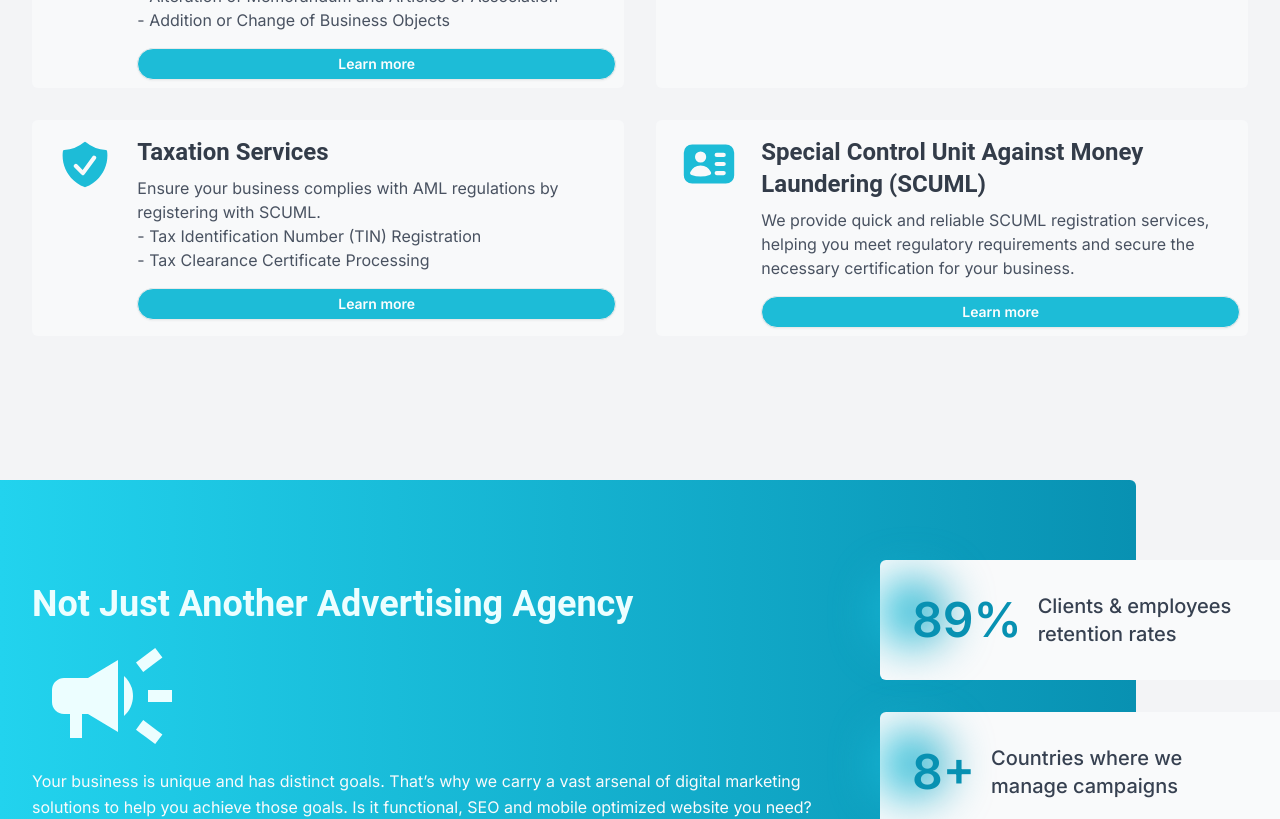
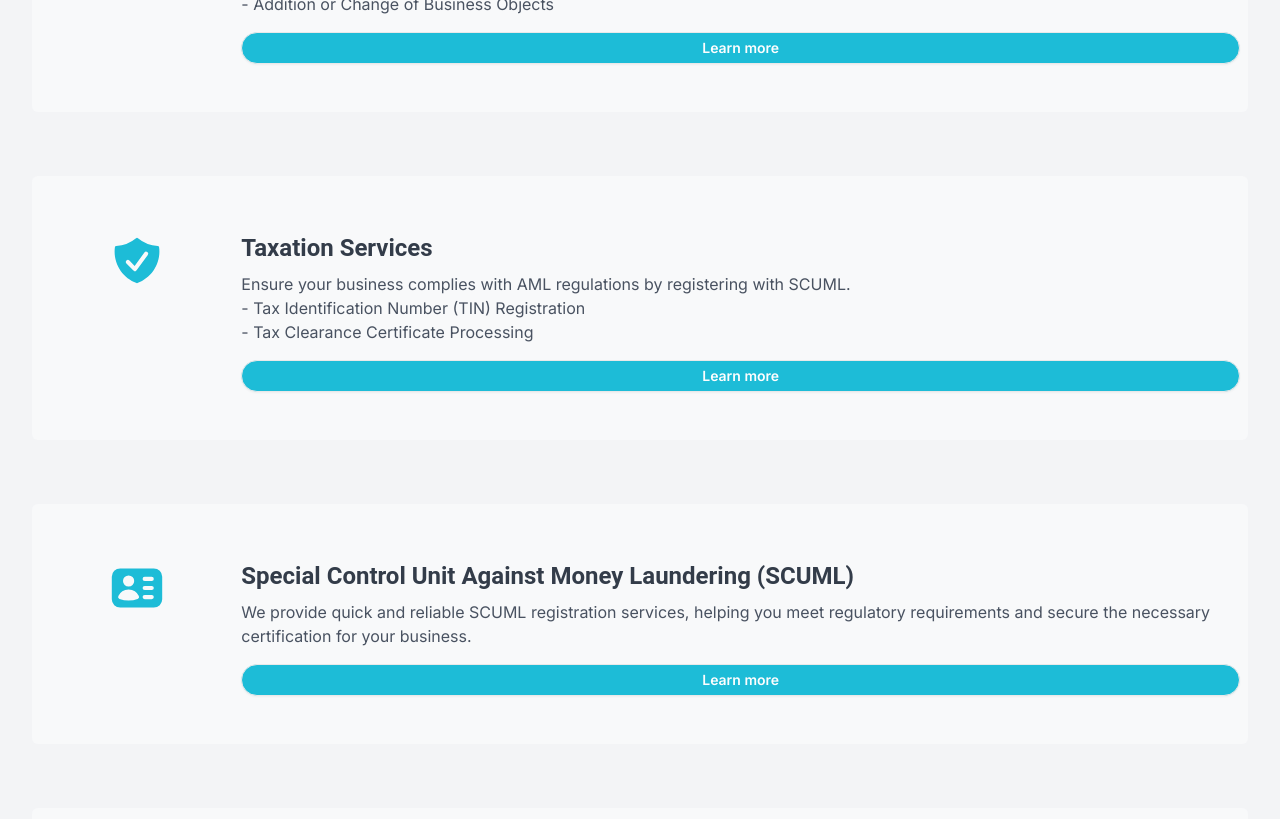
Before and after one commit to elijahkelechi/mlb_frontend, a React (Vite) app: page / in a window 1280 px wide. Shown: the part 1600-2419 px from the top of the page. Built offline with nearby package versions, Linux system fonts and the light colour scheme.

Commit message:
I commit

```diff
--- a/src/pages/Home.jsx
+++ b/src/pages/Home.jsx
@@ -82,6 +82,35 @@
     },
     {
       id: 2,
+      title: "Taxation Services",
+      shortDescription: (
+        <div>
+          Ensure your business complies with AML regulations by registering with
+          SCUML.
+          <ul>
+            <li>- Tax Identification Number (TIN) Registration</li>
+            <li>- Tax Clearance Certificate Processing</li>
+          </ul>
+        </div>
+      ),
+      icon: <ShieldCheckIcon className="text-cyan-500 size-14" />,
+      link: "/",
+    },
+    {
+      id: 3,
+      title: "Special Control Unit Against Money Laundering (SCUML)",
+      shortDescription: (
+        <div>
+          We provide quick and reliable SCUML registration services, helping you
+          meet regulatory requirements and secure the necessary certification
+          for your business.
+        </div>
+      ),
+      icon: <IdentificationIcon className="text-cyan-500 size-14" />,
+      link: "/",
+    },
+    {
+      id: 4,
       title: "Digital Marketing Services",
       shortDescription: (
         <div>
@@ -128,35 +157,6 @@
       icon: <MdCampaign className="text-cyan-500 text-5xl" />,
       link: "/graphic-design",
     },
-    {
-      id: 3,
-      title: "Taxation Services",
-      shortDescription: (
-        <div>
-          Ensure your business complies with AML regulations by registering with
-          SCUML.
-          <ul>
-            <li>- Tax Identification Number (TIN) Registration</li>
-            <li>- Tax Clearance Certificate Processing</li>
-          </ul>
-        </div>
-      ),
-      icon: <ShieldCheckIcon className="text-cyan-500 size-14" />,
-      link: "/",
-    },
-    {
-      id: 4,
-      title: "Special Control Unit Against Money Laundering (SCUML)",
-      shortDescription: (
-        <div>
-          We provide quick and reliable SCUML registration services, helping you
-          meet regulatory requirements and secure the necessary certification
-          for your business.
-        </div>
-      ),
-      icon: <IdentificationIcon className="text-cyan-500 size-14" />,
-      link: "/",
-    },
   ];
 
   return (
@@ -180,8 +180,8 @@
         <div className="absolute inset-0 bg-gray-900 bg-opacity-50" />
 
         {/* Main Content */}
-        <div className="relative z-10 h-full flex flex-col justify-center items-center text-center text-gray-50 px-4 md:px-8">
-          <h1 className="text-3xl md:text-5xl lg:text-6xl font-bold mb-4">
+        <div className="relative  z-10 h-full flex flex-col justify-center items-center text-center text-gray-50 px-4 md:px-8">
+          <h1 className=" mt-24 text-3xl md:text-5xl lg:text-6xl font-bold mb-4">
             Welcome to <span className="text-cyan-500">Multi-Level Boost</span>
           </h1>
           <p className="text-sm md:text-lg leading-relaxed mb-8">
@@ -240,18 +240,18 @@
           We have all it takes! to Build your business 💪
         </h1>
       </div>
-      <div className="relative h-[155rem] md:h-[115rem] lg:h-[62rem]  overflow-hidden">
+      <div className="relative h-[155rem] md:h-[115rem] lg:h-[118rem]  overflow-hidden">
         <img
           className="absolute hidden  top-0 left-0 h-full w-full object-cover"
           src={serviceSectionImage}
           alt="Landing"
         />
 
-        <div className="relative mt-16 cards-div mx-8 grid gap-8 grid-cols-1 lg:grid-cols-2 text-center justify-center">
+        <div className="relative mt-16 cards-div mx-8 grid gap-8 lg:gap-16 grid-cols-1 lg:grid-cols-1 text-center justify-center">
           {cards.map((card, index) => (
             <div
               key={card.id}
-              className={`z-20 div1 px-6 py-6 lg:py-2 md:py-8 md:px-8 lg:px-2 rounded-md bg-gray-50 grid grid-cols-1 lg:grid-cols-12 gap-2 transition-all duration-500 ease-in-out overflow-hidden
+              className={`z-20 div1 px-4 py-4 lg:py-12 md:py-8 md:px-8 lg:px-2 rounded-md bg-gray-50 grid grid-cols-1 lg:grid-cols-12 gap-2 transition-all duration-500 ease-in-out overflow-hidden
                    "lg:h-auto opacity-90
               `}
             >
@@ -331,7 +331,7 @@
           </Link>
         </div>
       </div>
-      <div className="hidden md:grid place-items-center gap-4 md:gap-8 absolute top-[268rem] md:top-[192rem] lg:top-[135rem] z-40 w-full  md:w-[25rem] md:right-0  ">
+      <div className="hidden md:grid place-items-center gap-4 md:gap-8  absolute top-[268rem] md:top-[192rem] lg:top-[186rem] z-40 w-full  md:w-[25rem] md:right-0  ">
         <div className="bg-gray-50 text-gray-800 font-bold p-2 md:p-8 text-xl rounded-l-md flex items-center justify-center">
           <span className="relative text-lg md:text-5xl text-cyan-600 font-extrabold">
             <span className="absolute -top-4 -left-8 w-16 h-16 bg-gradient-to-r from-cyan-400 to-cyan-600 rounded-full blur-xl"></span>
```
